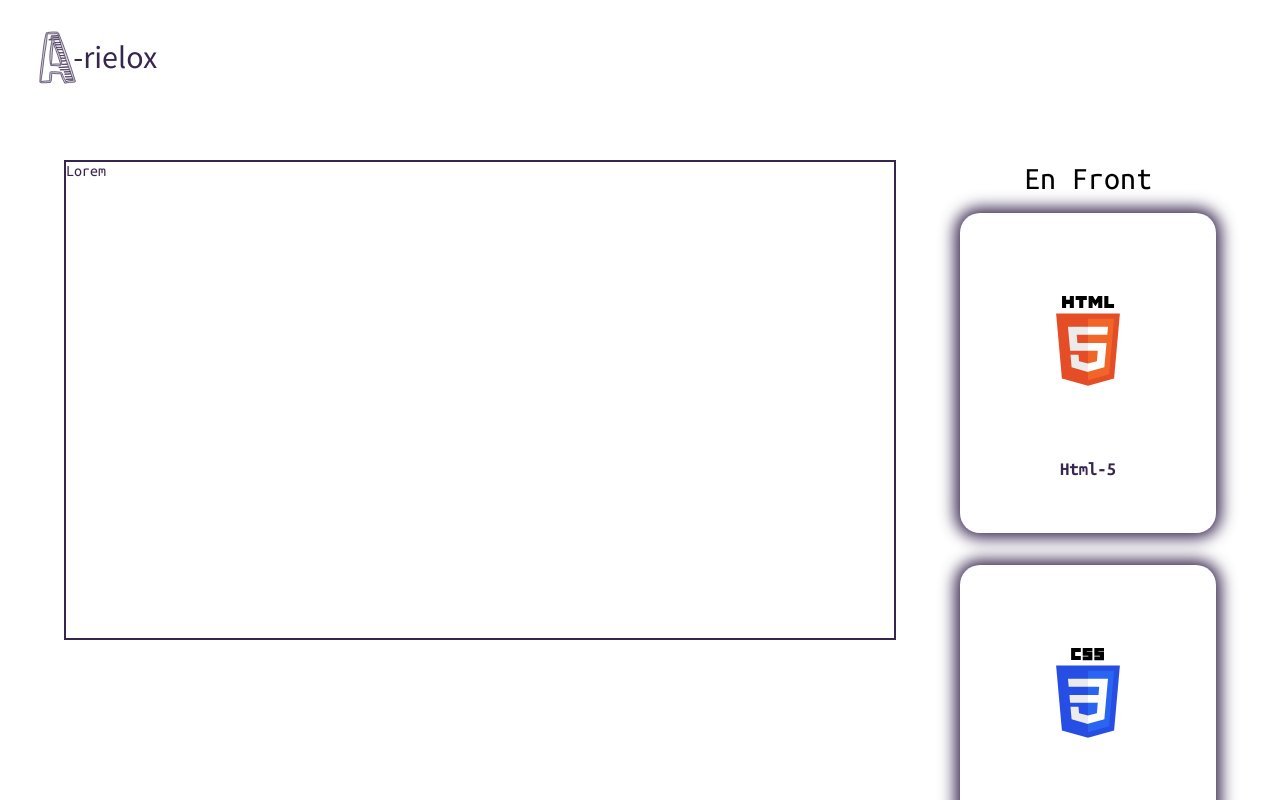
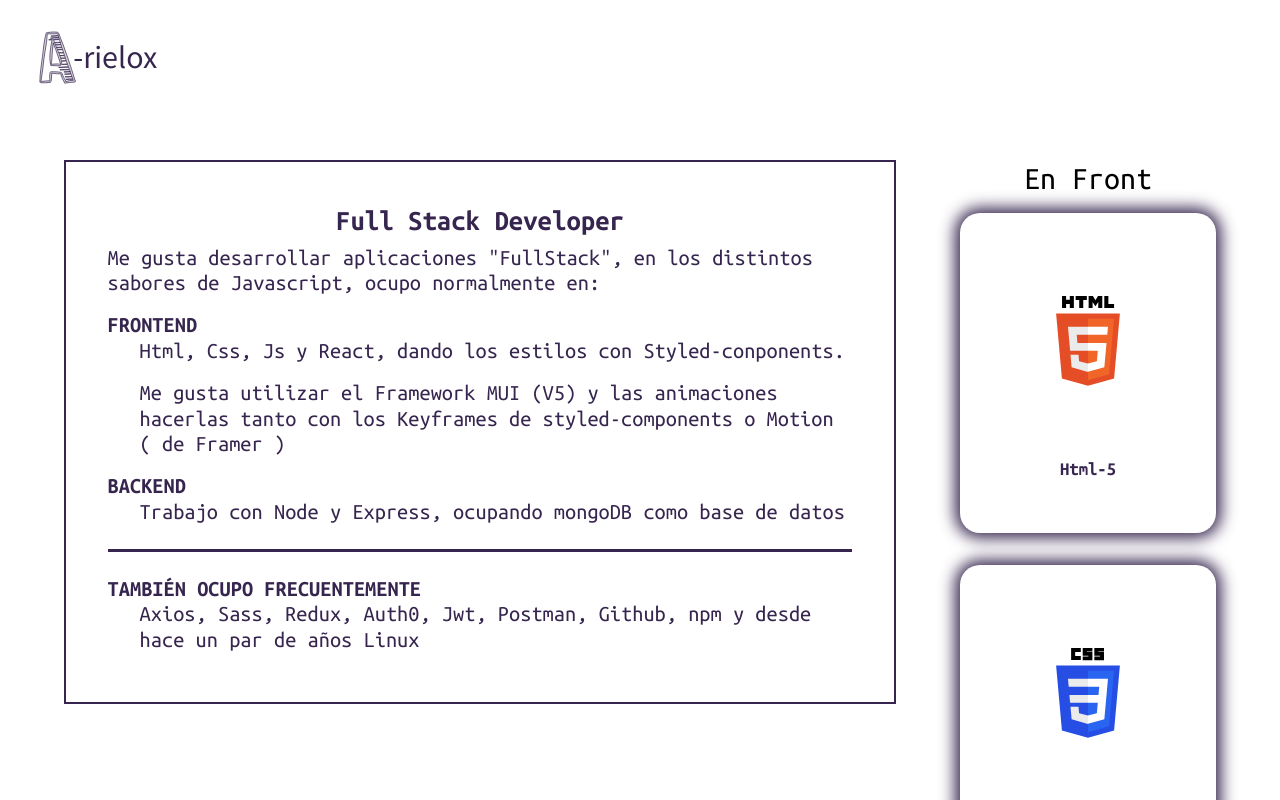
Before and after one commit to A-rielox/R-portfolio--01, a React (Create React App) app: page /skills in a window 1280 px wide. Shown: the top 800 px of the page. Built offline with nearby package versions, Linux system fonts and the light colour scheme.

Commit message:
animaciones entrada

```diff
--- a/src/App.js
+++ b/src/App.js
@@ -1,8 +1,8 @@
 import React, { useState, useEffect } from 'react';
 
-import { Routes, Route /* , useLocation */ } from 'react-router-dom';
+import { Routes, Route, useLocation } from 'react-router-dom';
 
-// import { AnimatePresence } from 'framer-motion';
+import { AnimatePresence } from 'framer-motion';
 
 import GlobalStyle from './globalStyles';
 import { ThemeProvider } from 'styled-components';
@@ -12,6 +12,8 @@ import { lightTheme /* , DarkTheme */ } from './components/Themes';
 import { Main, AboutPage, MySkillsPage, BlogPage, WorkPage } from "./components";
 
 function App() {
+   const location = useLocation();
+
    const [loaded, setLoaded] = useState(false);
    useEffect(() => {
       setTimeout(() => {
@@ -24,13 +26,15 @@ function App() {
          <GlobalStyle />
 
          <ThemeProvider theme={lightTheme}>
-            <Routes>
+            <AnimatePresence exitBeforeEnter>
+               <Routes location={location} key={location.pathname}>
                   <Route exact path="/" element={<Main loaded={loaded} />} />
                   <Route path="/about" element={<AboutPage />} />
                   <Route path="/blog" element={<BlogPage />} />
                   <Route path="/work" element={<WorkPage />} />
                   <Route path="/skills" element={<MySkillsPage />} />
                </Routes>
+            </AnimatePresence>
          </ThemeProvider>
       </>
    );
--- a/src/components/Main.js
+++ b/src/components/Main.js
@@ -1,6 +1,6 @@
-import React, { useState } from 'react';
+import React, { useState, useEffect } from 'react';
 
-import { AnimatePresence } from 'framer-motion';
+import { motion, AnimatePresence } from 'framer-motion';
 import styled from 'styled-components';
 
 // prettier-ignore
@@ -14,8 +14,23 @@ const Main = ({ loaded }) => {
    const [click, setClick] = useState(false);
    const handleClick = () => setClick(!click);
 
+   const [path, setpath] = useState('xxxxxxx'); // 🥊
+   const goY = { y: '-100%' }; // 🥊
+   const goX = { x: `${path === 'work' ? '100%' : '-100%'}` }; // 🥊
+
+   useEffect(() => {
+      console.log(path);
+   }, [path]);
+
    return (
-      <MainContainer>
+      <MainContainer
+         key="modal"
+         initial={{ opacity: 0 }}
+         animate={{ opacity: 1 }}
+         /* about abajo izq, skills abajo drch */
+         exit={path === 'about' ? goY : goX}
+         transition={{ duration: 0.5 }}
+      >
          <AnimatePresence>{!loaded ? <Loader /> : null}</AnimatePresence>
 
          <BlackSquare click={click} />
@@ -27,11 +42,11 @@ const Main = ({ loaded }) => {
 
             <ContactLink click={+click} />
 
-            <WorkLink click={+click} />
+            <WorkLink click={+click} setpath={setpath} />
 
-            <AboutLink click={+click} />
+            <AboutLink click={+click} setpath={setpath} />
 
-            <SkillsLink click={+click} />
+            <SkillsLink click={+click} setpath={setpath} />
          </Container>
 
          {click ? <Presentation click={click} /> : null}
@@ -41,7 +56,7 @@ const Main = ({ loaded }) => {
 
 export default Main;
 
-const MainContainer = styled.div`
+const MainContainer = styled(motion.div)`
    background: ${props => props.theme.body};
    width: 100vw;
    height: 100vh;
--- a/src/components/MySkillsPage.js
+++ b/src/components/MySkillsPage.js
@@ -1,5 +1,6 @@
 import React from 'react';
 import styled from 'styled-components';
+import { motion } from 'framer-motion';
 
 import { useViewportScroll } from 'framer-motion';
 
@@ -12,7 +13,12 @@ const MySkillsPage = () => {
    const { scrollYProgress } = useViewportScroll();
 
    return (
-      <MainContainer className="MAIN CONTAINER">
+      <MainContainer
+         className="MAIN CONTAINER"
+         initial={{ opacity: 0 }}
+         animate={{ opacity: 1, transition: { duration: 1 } }}
+         exit={{ opacity: 0, transition: { duration: 0.5 } }}
+      >
          <LogoMainPage color="light" />
 
          <Content className="COOOOONTENT">
@@ -28,7 +34,7 @@ const MySkillsPage = () => {
 
 export default MySkillsPage;
 
-const MainContainer = styled.div`
+const MainContainer = styled(motion.div)`
    min-width: 100vw;
    min-height: 100vh;
 `;
--- a/src/components/mainComponents/AboutLink.js
+++ b/src/components/mainComponents/AboutLink.js
@@ -4,9 +4,9 @@ import { NavLink } from 'react-router-dom';
 import styled from 'styled-components';
 import { motion } from 'framer-motion';
 
-const AboutLink = ({ click }) => {
+const AboutLink = ({ click, setpath }) => {
    return (
-      <Wrapper to="/about" click={+click}>
+      <Wrapper to="/about" click={+click} onClick={() => setpath('about')}>
          <motion.h2
             // onClick={() => setpath('about')}
             initial={{
--- a/src/components/mainComponents/SkillsLink.js
+++ b/src/components/mainComponents/SkillsLink.js
@@ -4,9 +4,9 @@ import { NavLink } from 'react-router-dom';
 import styled from 'styled-components';
 import { motion } from 'framer-motion';
 
-const SkillsLink = ({ click }) => {
+const SkillsLink = ({ click, setpath }) => {
    return (
-      <Wrapper to="/skills" click={+click}>
+      <Wrapper to="/skills" click={+click} onClick={() => setpath('skills')}>
          <motion.h2
             // onClick={() => setpath('skills')}
             initial={{
--- a/src/components/mainComponents/WorkLink.js
+++ b/src/components/mainComponents/WorkLink.js
@@ -4,9 +4,9 @@ import { NavLink } from 'react-router-dom';
 import styled from 'styled-components';
 import { motion } from 'framer-motion';
 
-const WorkLink = ({ click }) => {
+const WorkLink = ({ click, setpath }) => {
    return (
-      <Wrapper to="/work" click={+click}>
+      <Wrapper to="/work" click={+click} onClick={() => setpath('work')}>
          <motion.h2
             initial={{
                y: -200,
--- a/src/components/mySkillsComponents/LeftContent.js
+++ b/src/components/mySkillsComponents/LeftContent.js
@@ -4,7 +4,47 @@ import styled from 'styled-components';
 const LeftContent = () => {
    return (
       <LeftWrapper className="RIGHT-WRAPPER">
-         <Content>Lorem</Content>
+         <Content>
+            <Title>Full Stack Developer</Title>
+
+            <Description>
+               Me gusta desarrollar aplicaciones "FullStack", en los distintos
+               sabores de Javascript, ocupo normalmente en:
+            </Description>
+
+            <Description>
+               <strong>Frontend</strong>
+               <p>
+                  Html, Css, Js y React, dando los estilos con
+                  Styled-conponents.
+               </p>
+            </Description>
+            <Description>
+               <p>
+                  Me gusta utilizar el Framework MUI (V5) y las animaciones
+                  hacerlas tanto con los Keyframes de styled-components o Motion
+                  ( de Framer )
+               </p>
+            </Description>
+
+            <Description>
+               <strong>Backend</strong>
+               <p>
+                  Trabajo con Node y Express, ocupando mongoDB como base de
+                  datos
+               </p>
+            </Description>
+
+            <Divider />
+
+            <Description>
+               <strong>También ocupo frecuentemente</strong>
+               <p>
+                  Axios, Sass, Redux, Auth0, Jwt, Postman, Github, npm y desde
+                  hace un par de años Linux
+               </p>
+            </Description>
+         </Content>
       </LeftWrapper>
    );
 };
@@ -16,6 +56,7 @@ const LeftWrapper = styled.div`
    width: 70vw;
    position: relative;
    z-index: 10;
+   cursor: pointer;
 `;
 
 const Content = styled.div`
@@ -35,9 +76,57 @@ const Content = styled.div`
    position: fixed;
    width: 65vw;
    min-height: 60vh;
+   padding: calc(1rem + 2vw);
 
    font-family: 'Ubuntu Mono', monospace;
    display: flex;
    flex-direction: column;
    /* justify-content: space-between; */
 `;
+
+const Title = styled.h2`
+   display: flex;
+   justify-content: center;
+   align-items: center;
+   font-size: calc(1em + 1vw);
+
+   ${Content}:hover & {
+      & > * {
+         fill: ${props => props.theme.body};
+      }
+   }
+
+   & > *:first-child {
+      margin-right: 1rem;
+   }
+`;
+
+const Description = styled.div`
+   color: ${props => props.theme.text};
+   font-size: calc(0.6em + 1vw);
+   padding: 0.5rem 0;
+
+   ${Content}:hover & {
+      color: ${props => props.theme.body};
+   }
+
+   strong {
+      margin-bottom: 1rem;
+      text-transform: uppercase;
+   }
+   ul,
+   p {
+      margin-left: 2rem;
+   }
+`;
+const Divider = styled.span`
+   width: 100%;
+   height: 3px;
+   margin-top: 1rem;
+   margin-bottom: 1rem;
+   background-color: ${props => props.theme.text};
+
+   ${Content}:hover & {
+      background-color: ${props => props.theme.body};
+   }
+`;
--- a/src/components/mySkillsComponents/iconList.js
+++ b/src/components/mySkillsComponents/iconList.js
@@ -23,26 +23,26 @@ export const frontIconList = [
    { id: 2, icon: css, name: 'css-3' },
    { id: 4, icon: javascript, name: 'javascript' },
    { id: 7, icon: react, name: 'react' },
-   { id: 8, icon: sass, name: 'sass' },
    { id: 9, icon: styledC, name: 'styled components' },
    { id: 5, icon: mui, name: 'mui' },
    { id: 6, icon: motion, name: 'motion (from framer)' },
-   { id: 1, icon: axios, name: 'axios' },
 ];
 
 export const backIconList = [
    { id: 13, icon: node, name: 'nodejs' },
    { id: 10, icon: express, name: 'express' },
-   { id: 11, icon: jwt, name: 'jwt' },
    { id: 12, icon: mongo, name: 'mongoDB' },
 ];
 
 export const extraIconList = [
-   { id: 16, icon: linux, name: 'linux' },
-   { id: 18, icon: postman, name: 'postman' },
-   { id: 15, icon: github, name: 'github' },
+   { id: 1, icon: axios, name: 'axios' },
+   { id: 8, icon: sass, name: 'sass' },
    { id: 19, icon: redux, name: 'redux' },
    { id: 14, icon: auth0, name: 'auth0' },
+   { id: 11, icon: jwt, name: 'jwt' },
+   { id: 18, icon: postman, name: 'postman' },
+   { id: 16, icon: linux, name: 'linux' },
+   { id: 15, icon: github, name: 'github' },
    { id: 17, icon: npm, name: 'npm' },
 ];
 
```
Also changed, not shown: src/components/mySkillsComponents/TheEndSign.js. Lines whose indentation alone changed are shown as unchanged.
